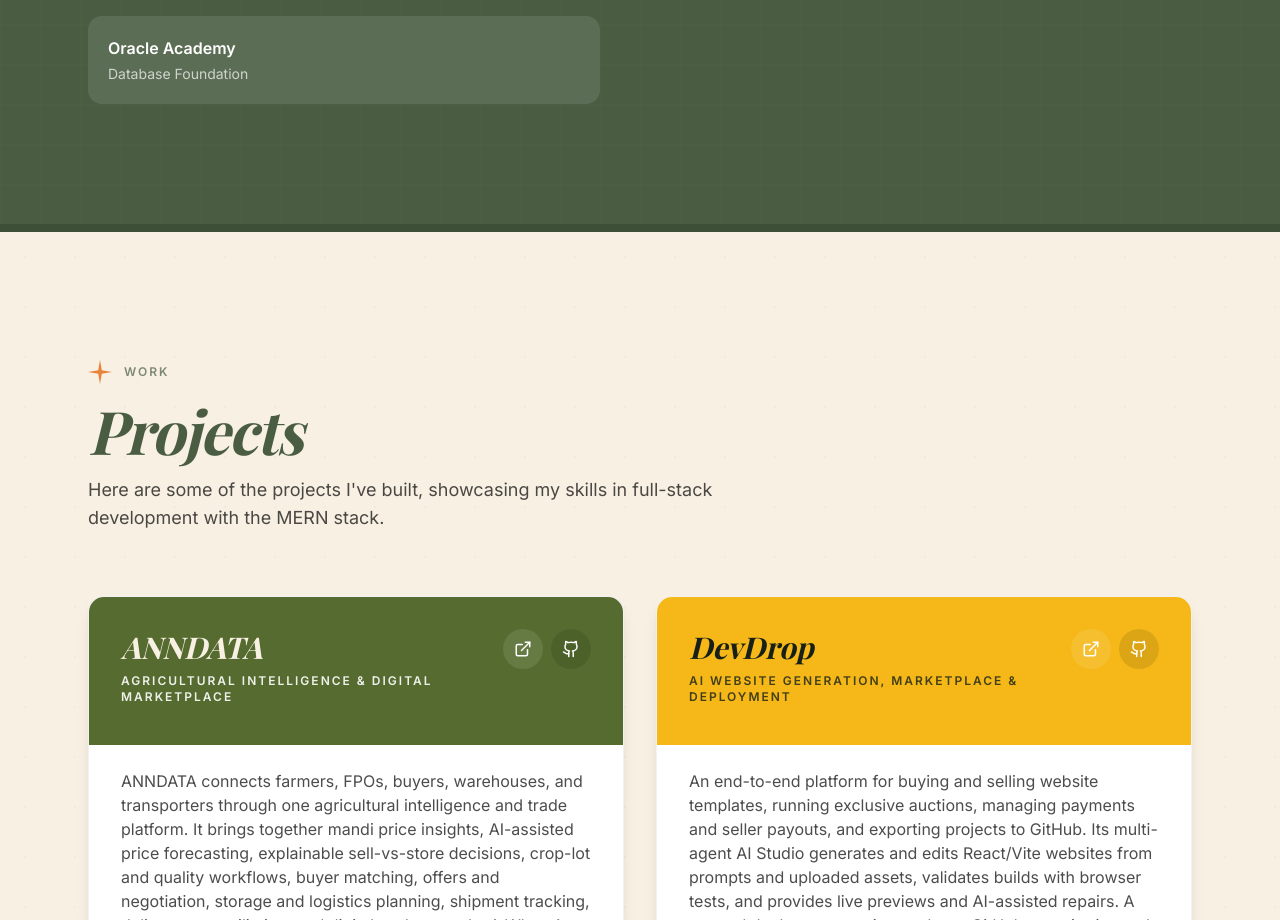
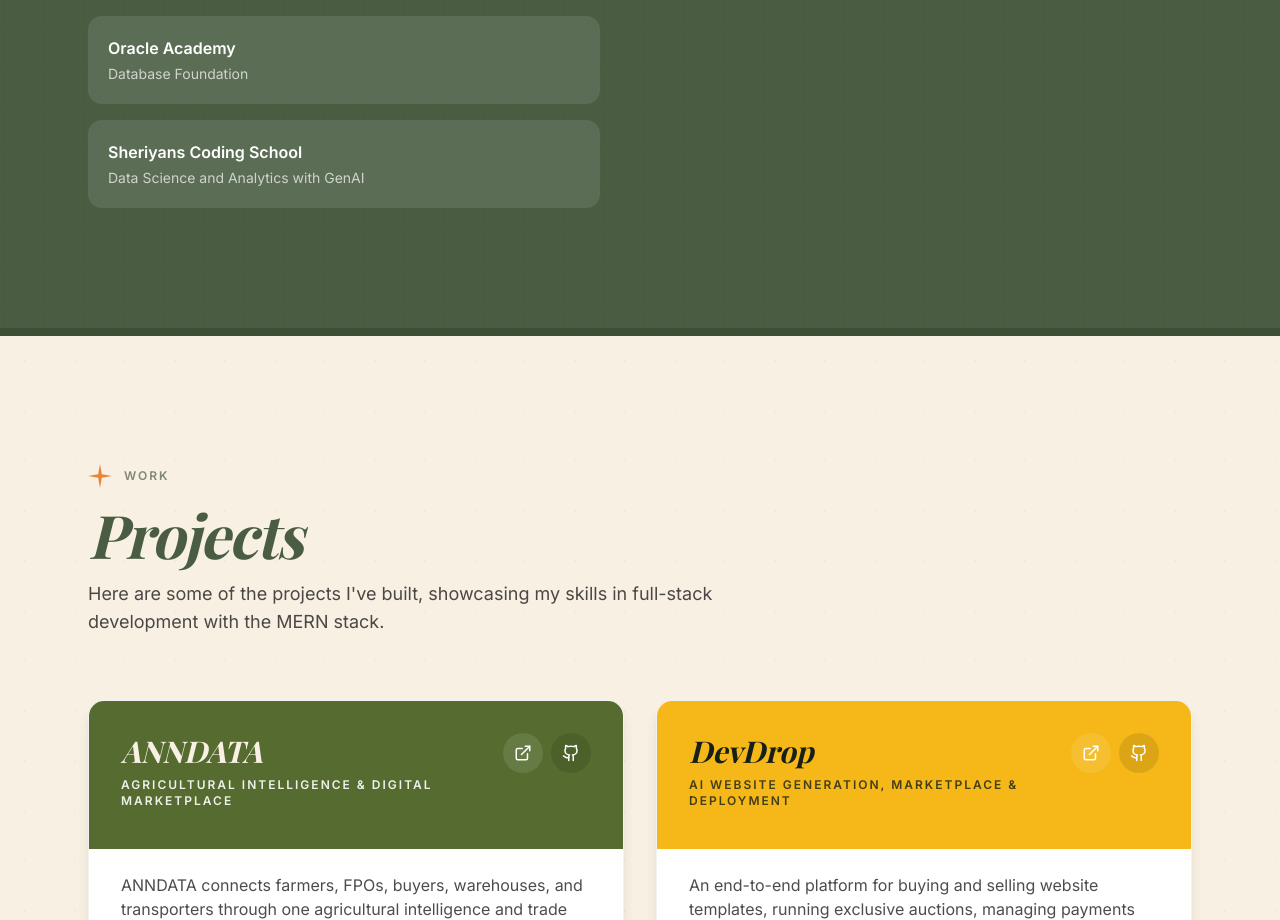
Before and after one commit to RitikPuranik/Portfolio, a React (Vite) app: page / in a window 1280 px wide. Shown: the part 4080-5000 px from the top of the page. Built offline with nearby package versions, Linux system fonts and the light colour scheme; a web font is replaced by a local one.

Commit message:
Add Sheriyans Coding School GenAI data science certificate

```diff
--- a/src/sections/ResumeSection.tsx
+++ b/src/sections/ResumeSection.tsx
@@ -42,6 +42,7 @@
   { org: 'Amazon Web Services (AWS)', items: 'AWS Cloud Practitioner' },
   { org: 'CISCO Network Academy', items: 'Python Essentials, HTML, CSS, JavaScript' },
   { org: 'Oracle Academy', items: 'Database Foundation' },
+  { org: 'Sheriyans Coding School', items: 'Data Science and Analytics with GenAI' },
 ];
 
 const skillGroups = [
```
